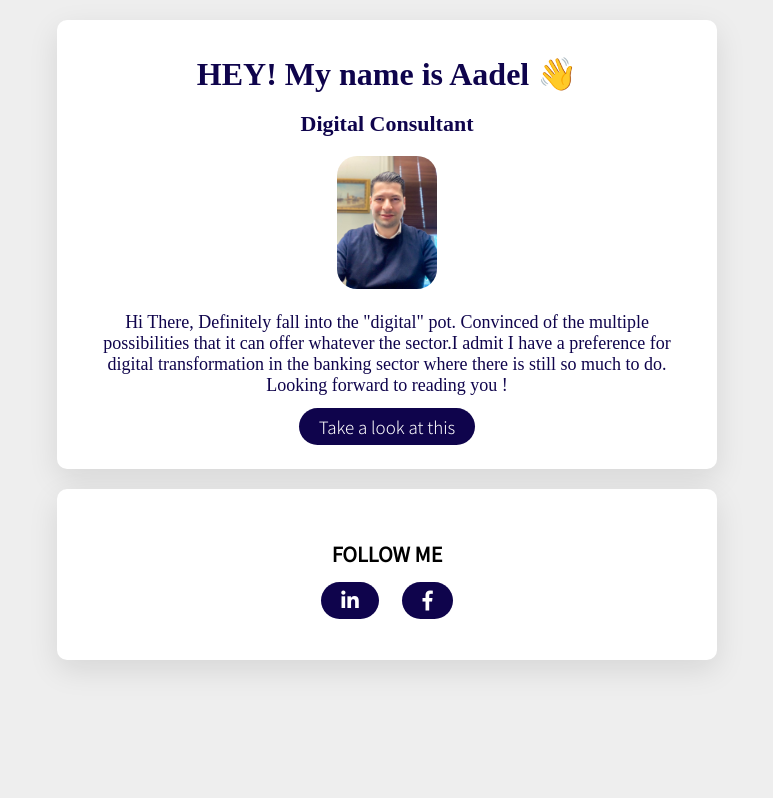
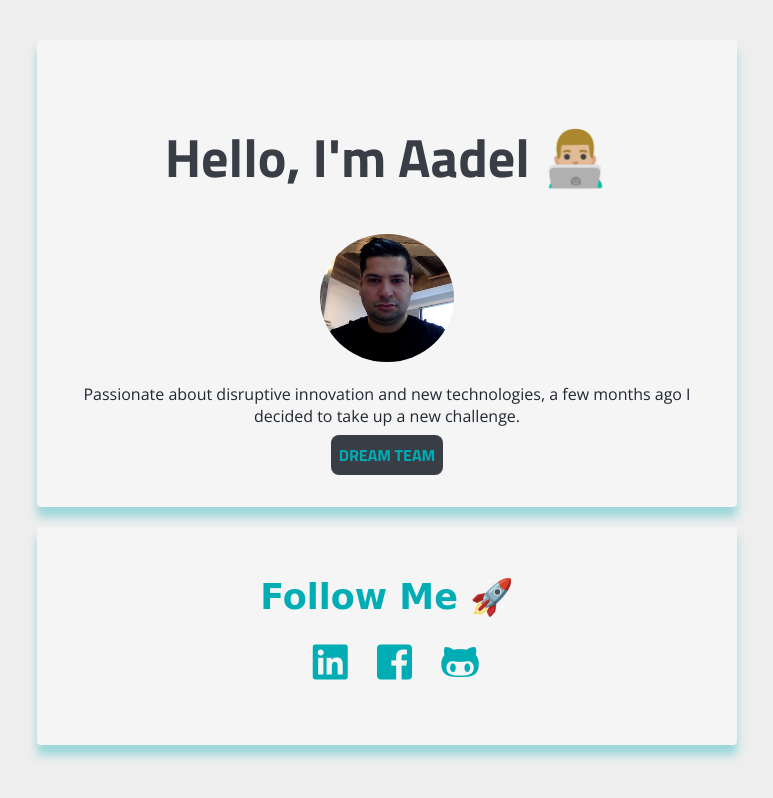
Before and after one commit to aadelboo/profile, a plain HTML site: page index.html in a window 1280 px wide. Shown: the whole page, without its empty margins (253-1026 px from the left). Drawn offline with nearby package versions, Linux system fonts and the light colour scheme; a web font is replaced by a local one.

Commit message:
my profile page

```diff
--- a/index.html
+++ b/index.html
@@ -2,38 +2,48 @@
 <html lang="en">
 <head>
   <meta charset="UTF-8">
+  <meta name="viewport" content="width=device-width, initial-scale=1">
   <meta http-equiv="X-UA-Compatible" content="IE=edge">
   <meta name="viewport" content="width=device-width, initial-scale=1.0">
   <link rel="stylesheet" href="https://use.fontawesome.com/releases/v5.6.3/css/all.css">
   <link rel="stylesheet" href="style.css">
-  <meta name="viewport" content="width=device-width, initial-scale=1">
-  <title>Digital Consulting</title>
+  <title>IT Consultant 👨🏼‍💻</title>
 </head>
+<div class="container">
   <body>
-  <div class="container">
-    <h1>HEY! My name is Aadel 👋</h1>
-    <h2>Digital Consultant</h2>
 
-    <img src="images/IMG_4655.JPG" alt="aadel picture">
-    <p> Hi There, Definitely fall into the "digital" pot. Convinced of the multiple possibilities that it can offer whatever the
-    sector.I admit I have a preference for digital transformation in the banking sector where there is still so much to do.
-    Looking forward to reading you !</p>
-    <a href=#>Take a look at this</a>
+    <div class="card_title">
+      <h1>Hello, I'm Aadel 👨🏼‍💻</h1>
+
+      <img src="./images/aadel.png" alt="Aadel's picture">
+
+      <p>Passionate about disruptive innovation and new technologies, a few months ago I decided to take up a new challenge.</p>
+
+      <a href="www.lewagon.com">DREAM TEAM</a>
     </div>
+
     <div class="social_network">
-    <h3>FOLLOW ME</h3>
-    <ul class="list_inline">
+      <h4>Follow Me 🚀</h3>
+
+      <ul>
         <li>
-        <a href="www.linkedin.com/in/aadelbouzambou" target="_blank">
-          <i class="fab fa-linkedin-in"></i>
+          <a href="wwww.linkedin.com">
+            <i class="fab fa-linkedin"></i>
           </a>
         </li>
         <li>
-        <a href="www.facebook.com/aadel.bouzambou.1" target="_blank">
-          <i class="fab fa-facebook-f"></i>
+          <a href="wwww.facebook.com">
+            <i class="fab fa-facebook-square"></i>
+          </a>
+        </li>
+        <li>
+          <a href="wwww.github.com">
+            <i class="fab fa-github-alt"></i>
           </a>
         </li>
       </ul>
     </div>
+
   </body>
+</div>
 </html>
--- a/style.css
+++ b/style.css
@@ -1,112 +1,117 @@
-@import url("https://fonts.googleapis.com/css2?family=Noto+Sans+JP:wght@100;300;400&display=swap");
+@import url('https://fonts.googleapis.com/css2?family=Comforter+Brush&family=Open+Sans:wght@300&family=Titillium+Web:wght@700&display=swap');
 
-body {
-  background-color: #eeeeee;
-  font-family: "Noto Sans JP", sans-serif;
-  font-size: 17px;
-  font-weight: 300;
-  margin: 0 auto;
+
+.container{
+  margin: 40px auto;
+  width: 700px;
+  text-align: center;
 }
 
-h1 {
-  color: #0f044c;
-  font-family: "Times New Roman", Times, serif;
-  font-size: 32px;
-  font-weight: 600;
-  margin: 5px;
+body{
+  background-color:#EEEEEE;
+  color: #222831;
+  font-family: 'Open Sans', sans-serif;
+  font-size: 16px;
+  line-height: normal;
+
 }
 
-h2 {
-  color: #0f044c;
-  font-family: "Times New Roman", Times, serif;
-  font-size: 22px;
-  font-weight: 900px;
+h1,h2,h3{
+  color: #393E46;
+  font-family: 'Titillium Web', sans-serif;
+  font-size: 54px;
+  line-height: normal;
 }
 
-img {
-  width: 100px;
-  border-radius: 20px;
-  box
+.card_title a{
+  background-color: #393E46;
+  color: #00ADB5;
+  text-decoration: none;
+  border-radius: 8px;
+  text-align: center;
+  padding: 8px;
+  margin: 16px;
+  font-family: 'Titillium Web', sans-serif;
 }
 
-p {
-  color: #0f044c;
-  font-family: "Times New Roman", Times, serif;
-  font-size: 18px;
-  font-weight: 100;
+.card_title a:hover{
+  background-color: #00ADB5;
+  color: #393E46;
 }
 
-.container {
-  background-color: white;
-  padding: 30px;
-  box-shadow: 0px 10px 30px rgb(0 0 0 / 10%);
-  border-radius: 10px;
-  text-align: center;
-  width: 600px;
-  margin: 20px auto;
+h4{
+  color: #00ADB5;
+  font-family: 'Comforter Brush', cursive;
+  font-size: 35px;
+  line-height: normal;
 }
 
-.social_network {
-  background-color: white;
-  padding: 30px;
-  box-shadow: 0px 10px 30px rgb(0 0 0 / 10%);
-  border-radius: 10px;
-  text-align: center;
-  width: 600px;
-  margin: 15px auto;
+img{
+  border-radius: 50%;
+  height: 128px;
 }
 
+.card_title{
+  background-color: whitesmoke;
+  padding: 40px;
+  box-shadow: 0px 10px 10px rgb(0 173 181 / 35%);
+  border-radius: 4px;
+  margin: 20px 0px;
+  text-align: center;
+}
+
+.social_network{
+  background-color: whitesmoke;
+  padding: 40px;
+  box-shadow: 0px 10px 10px rgb(0 173 181  / 35%);
+  border-radius: 4px;
+  margin: 20px 0px;
+}
+.social_network h4{
+  margin: 10px;
+}
+
+.social_network a{
+  color: #00ADB5;
+  font-size: 40px;
+}
+
+.social_network a:hover{
+  color: #393E46;
+  font-size: 40px;
+}
+
+.social_network li{
+  list-style: none;
+  display: inline-block;
+  padding: 0px 20px;
+  width: 20px;
+}
+
+.social_network ul{
+  list-style: none;
+  padding-left: 0px;
+}
+
+/*https://colorhunt.co/palette/222831393e4600adb5eeeeee*/
+
 @media (max-width: 960px) {
-  /* For a screen < 960px, this CSS will be read */
+  /* Pour un écran < 960px, cette classe CSS s'applique */
   .container {
     width: 700px;
   }
-  .social_network {
-    width: 700px;
-  }
 }
+
 @media (max-width: 720px) {
-  /* For a screen < 720px, this CSS will be read */
+  /* Pour un écran < 720px, cette classe CSS s'applique */
   .container {
     width: 500px;
   }
-  .social_network {
-   width: 500px;
-  }
 }
+
 @media (max-width: 540px) {
-  /* For a screen < 540px, this CSS will be read */
+  /* Pour un écran < 540px, cette classe CSS s'applique */
   .container {
     width: 300px;
   }
-  .social_network {
-    width: 300px;
-  }
 }
-
-i {
-  font-size: 20px;
-  text-align: center;
-}
-
-a {
-  background-color: #0f044c;
-  color: white;
-  padding: 6px 20px;
-  margin: 10px;
-  border-radius: 30px;
-  text-decoration: none;
-}
-
-a:hover {
-  background-color: blue;
-}
-
-.list_inline {
-  list-style: none;
-  padding-left: 0;
-}
-
-.list_inline li {
-  display: inline-block;
-}
```
Also changed, not shown: images/aadel.png (added). Lines whose indentation alone changed are shown as unchanged.
